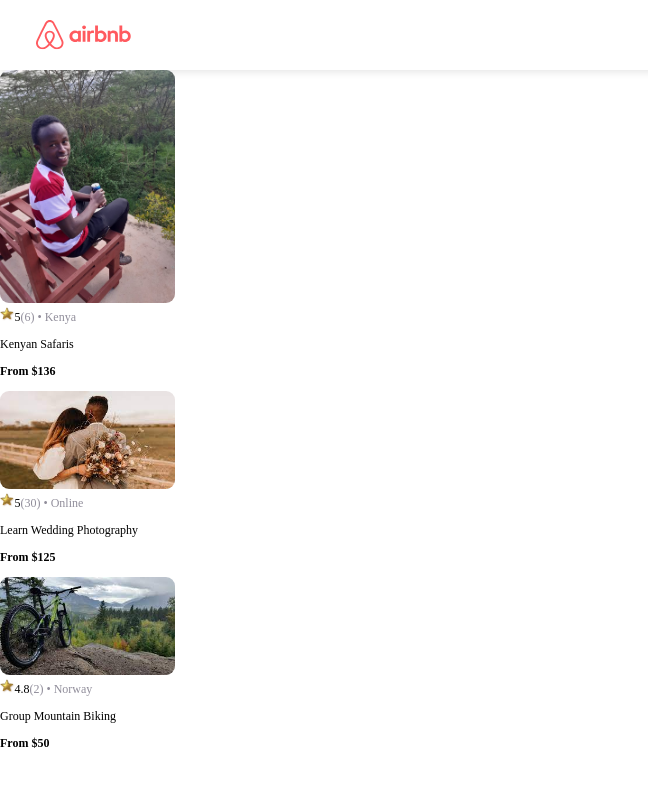
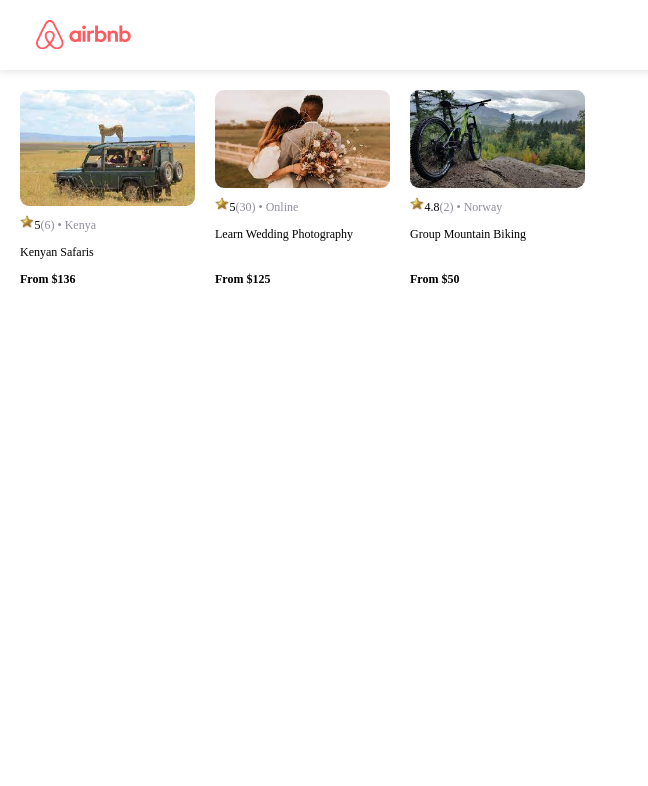
Before and after one commit to MILKYWAY-COOP/Steve-React, a React (Create React App) app in the folder airbnb/: page / in a window 1280 px wide. Shown: the top 786 px of the page, without its empty margins (0-648 px from the left). Built offline with nearby package versions, Linux system fonts and the light colour scheme.

Commit message:
Working with Props

```diff
--- a/airbnb/src/App.js
+++ b/airbnb/src/App.js
@@ -6,6 +6,7 @@
 
 
 export default function App() {
+
   const data = Data.map((item) => {
     return (
       <Card
@@ -18,10 +19,14 @@
       />
     );
   });
+
+
   return (
     <>
       <Navbar />
-      {data}
+          <section className='cards-list'>
+              {data}
+      </section>
     </>
   );
 }
--- a/airbnb/src/components/Card.js
+++ b/airbnb/src/components/Card.js
@@ -8,13 +8,13 @@
         <img src={`../images/${props.img}`} className="card--image" />
         <div className="card-stats">
           <img src={Star} className="card--star" />
-          <span>{ props.rating}</span>
+          <span>{props.rating}</span>
           <span className="gray">({props.viewCount}) • </span>
           <span className="gray">{props.location}</span>
         </div>
-        <p>{ props.title}</p>
-        <p>
-          <span className="bold">From ${ props.price}</span>
+        <p className="card--title">{props.title}</p>
+        <p className="card--price">
+          <span className="bold">From ${props.price}</span>
         </p>
       </div>
     );
--- a/airbnb/src/style.css
+++ b/airbnb/src/style.css
@@ -14,15 +14,15 @@
     box-shadow: 0px 2.98256px 7.4564px rgba(0, 0, 0, 0.1);
 }
 
+.bold {
+    font-weight: bold;
+}
+
 .gray {
     color: #918E9B;
 }
 
-.bold {
-  font-weight: bold;
-}
-
-nav--logo {
+.nav--logo {
     max-width: 100px;
 }
 
@@ -41,17 +41,38 @@
 }
 
 .hero--header {
+    margin-bottom: 16px;
+}
+
+.hero--text {
     margin-top: 0;
+}
+
+.cards-list {
+    display: flex;
+    flex-wrap: nowrap;
+    gap: 20px;
+    overflow-x: auto;
 }
 
 .card {
     width: 175px;
-  font-size:12px;
+    font-size: 12px;
+    flex: 0 0 auto;         /* ADD */
+    display: flex;          /* ADD */
+    flex-direction: column; /* ADD */
 }
 
 .card--image {
     width: 100%;
     border-radius: 9px;
+    margin-bottom: 9px;
+}
+
+/* ADD */
+.card--title {
+    overflow: hidden;
+    text-overflow: ellipsis;
 }
 
 .card--stats {
@@ -62,3 +83,8 @@
 .card--star {
     height: 14px;
 }
+
+/* ADD */
+.card--price {
+    margin-top: auto;
+}
```
Also changed, not shown: airbnb/public/images/ngong.jpg, airbnb/src/images/ngong.jpg. Lines whose indentation alone changed are shown as unchanged.
